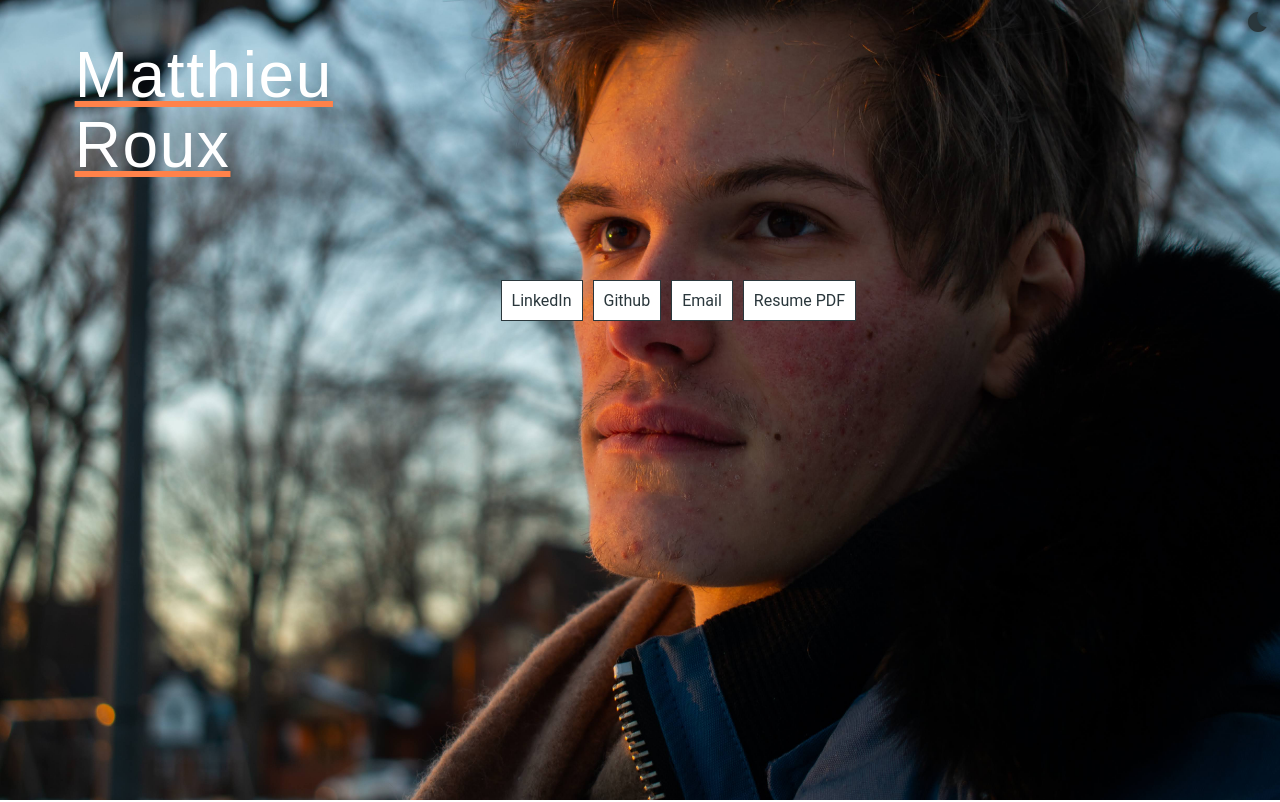
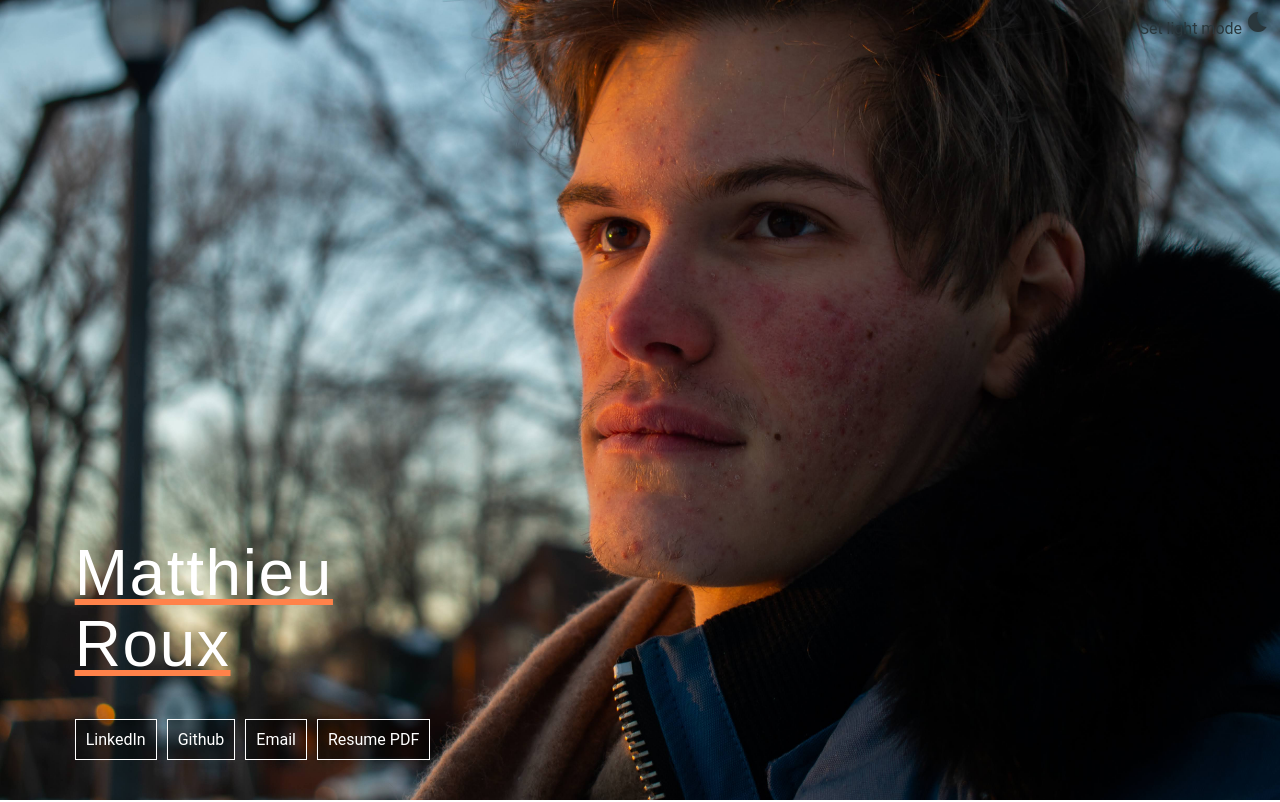
Before and after one commit to M4TTRX/matthieu-roux-website, a React (Create React App) app: page / in a window 1280 px wide. Shown: the top 802 px of the page. Built offline with nearby package versions, Linux system fonts and the light colour scheme.

Commit message:
fixed cover buttons

```diff
--- a/src/App.js
+++ b/src/App.js
@@ -4,6 +4,8 @@ import { ThemeProvider } from "styled-components";
 import CoverPicture from "./components/coverPicture/coverPicture";
 import Button from "./components/button/button";
 import DownloadButton from "./components/button/downloadButton";
+import CoverDownloadButton from "./components/button/coverDownloadButton";
+import CoverButton from "./components/button/coverButton";
 import { GlobalStyles } from "./resources/theme/global";
 import { lightTheme, darkTheme } from "./resources/theme/theme";
 import ThemeToggleIcon from "./resources/icons/themeToggleIcon";
@@ -54,21 +56,21 @@ function createBannerSection(theme, toggleTheme) {
     <div className="banner-wrapper">
       {CoverPicture()}
       <div className="theme-toggle" onClick={toggleTheme}>
-        {toggle}
+        Set {theme} mode {toggle}
       </div>
-      <div className="padded-div">
+      <div className="cover-padded-div">
         <header className="title">
           Matthieu <br /> Roux{" "}
         </header>
         <div className="flex-row">
-          {Button(
+          {CoverButton(
             "LinkedIn",
             "https://www.linkedin.com/in/matthieu-roux-317878153/",
             theme
           )}
-          {Button("Github", "https://github.com/M4TTRX", theme)}
-          {Button("Email", "mailto:matthieurouxleoncini@gmail.com", theme)}
-          {DownloadButton(
+          {CoverButton("Github", "https://github.com/M4TTRX", theme)}
+          {CoverButton("Email", "mailto:matthieurouxleoncini@gmail.com", theme)}
+          {CoverDownloadButton(
             "Resume PDF",
             process.env.PUBLIC_URL + "/resume/resume-en.pdf"
           )}
--- a/src/App.scss
+++ b/src/App.scss
@@ -1,12 +1,12 @@
 // Global Variables
 
 $background-light: #ece8e1;
-$header-light: #0c1a28;
-$body-light: #0f1923;
+$header-light: black;
+$body-light: black;
 
-$background-dark: #0c1a28;
-$header-dark: #ece8e1;
-$body-dark: #ece8e1;
+$background-dark: black;
+$header-dark: white;
+$body-dark: white;
 
 $main: #ff824a;
 /* Main layout elements */
@@ -16,10 +16,17 @@ $main: #ff824a;
   flex-direction: column;
   padding-bottom: 150px;
 }
-.padded-div {
-  margin-top: calc(15pt + 2vmin);
+.cover-padded-div {
   margin-right: calc(8pt + 8vmin);
   margin-left: calc(8pt + 8vmin);
+  padding-bottom: 20;
+  position: absolute;
+  bottom: 30pt;
+}
+.padded-div {
+  margin-right: calc(8pt + 8vmin);
+  margin-left: calc(8pt + 8vmin);
+  padding-bottom: 20;
   position: relative;
 }
 .flex-row {
@@ -27,8 +34,7 @@ $main: #ff824a;
   display: flex;
   flex-direction: row;
   flex-wrap: wrap;
-  height: 100%;
-  max-width: 70%;
+  max-width: 100%;
 }
 .banner-wrapper {
   position: relative;
@@ -39,7 +45,6 @@ $main: #ff824a;
 
 .title {
   z-index: 10;
-  min-height: 25vh;
   display: flex;
   flex-direction: column;
   justify-content: left;
@@ -49,7 +54,6 @@ $main: #ff824a;
   margin-bottom: 5vmin;
   margin-top: 5vmin;
   letter-spacing: 0.1rem;
-  padding-bottom: 10px;
   line-height: 110%;
 
   // Underline
--- a/src/components/button/button.scss
+++ b/src/components/button/button.scss
@@ -1,5 +1,6 @@
 $body-light: #0f1923;
-$background-light: #ece8e1;
+$background-light: white;
+$main-color: #ff824a;
 
 .project-card-button {
   border: 1px solid $body-light;
@@ -17,3 +18,18 @@ $background-light: #ece8e1;
     box-shadow: inset 300px 0 1px 0 $body-light;
   }
 }
+.project-card-cover-button {
+  border: 1px solid $background-light;
+  position: relative;
+  flex-wrap: wrap;
+  padding: 10px;
+  margin-right: 10px;
+  display: inline-block;
+  color: $background-light;
+  text-align: center;
+  background-color: hsla(0, 0%, 0%, 0.4);
+  &:hover {
+    border: 1px solid $main-color;
+    box-shadow: 0px 0px 10px 0.5px rgba(255, 130, 74, 0.54);
+  }
+}
--- /dev/null
+++ b/src/components/button/coverButton.js
@@ -0,0 +1,19 @@
+import React from "react";
+
+function CoverButton(content, url, theme) {
+  return (
+    <div>
+      <a href={url}>
+        <div
+          className="project-card-cover-button"
+          target="_blank"
+          rel="noreferrer noopener"
+        >
+          {content}
+        </div>
+      </a>
+    </div>
+  );
+}
+
+export default CoverButton;
--- /dev/null
+++ b/src/components/button/coverDownloadButton.js
@@ -0,0 +1,14 @@
+import React from "react";
+import "./button.scss";
+
+function CoverDownloadButton(content, url) {
+  return (
+    <div>
+      <a href={url} download>
+        <div className="project-card-cover-button">{content}</div>
+      </a>
+    </div>
+  );
+}
+
+export default CoverDownloadButton;
```
Also changed, not shown: 1 other file (tests, documents, lock files or other folders).
